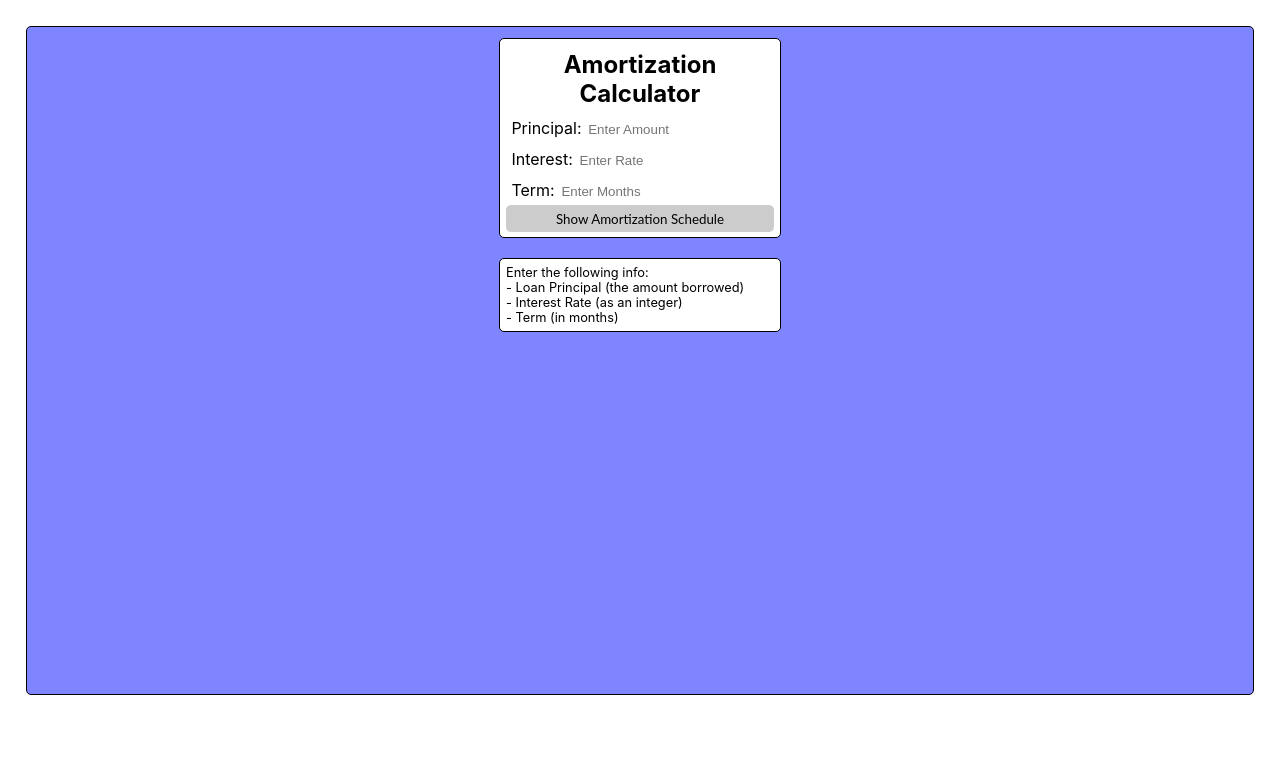
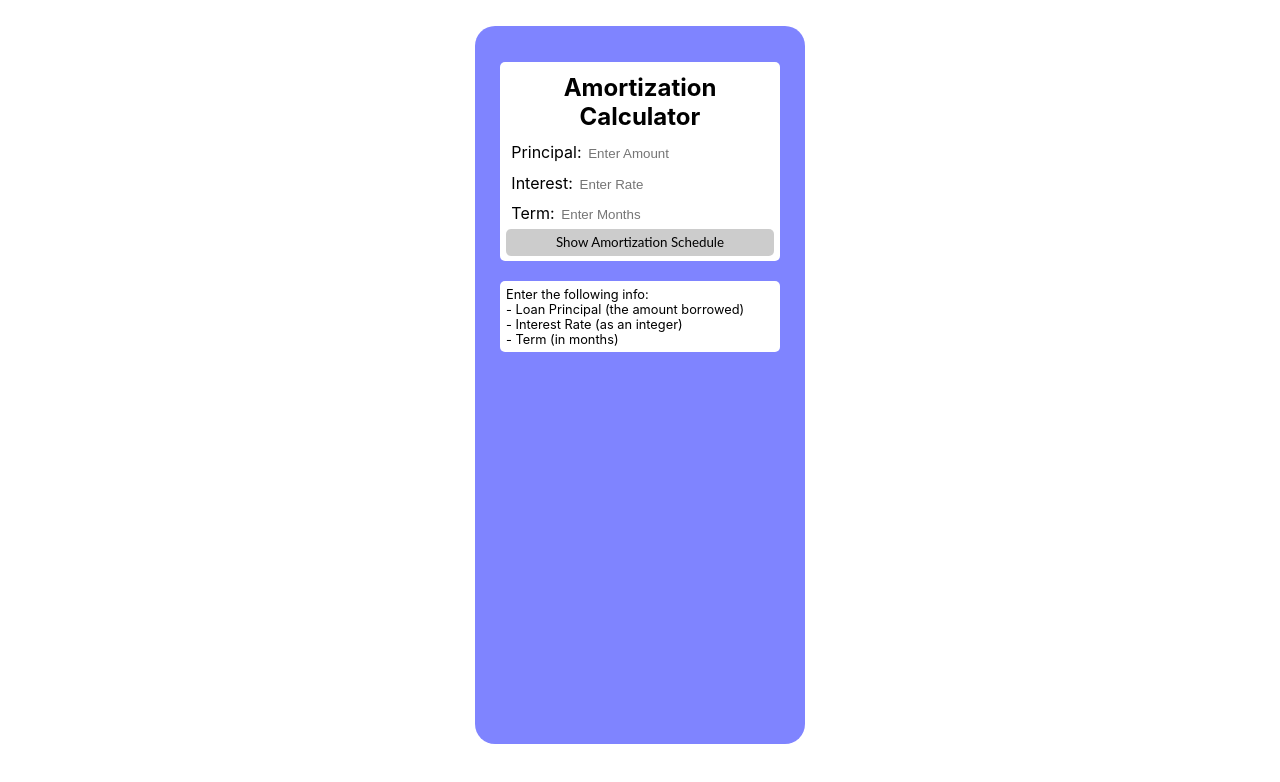
Before and after one commit to fsundstedt/amort-calculator-04-13-2020, a React (Create React App) app: page / in a window 1280 px wide. Shown: the top 782 px of the page. Built offline with nearby package versions, Linux system fonts and the light colour scheme.

Commit message:
starting to build tests for api component. base app functional. edge cases still problematic.

```diff
--- a/src/components/Styles.js
+++ b/src/components/Styles.js
@@ -1,6 +1,8 @@
 import styled from 'styled-components';
 
 export const Background = styled.div`
+  display: flexbox;
+  justify-content: center;
   background-color: white;
   min-height: 667px;
 `;
@@ -9,9 +11,10 @@ export const Main = styled.div`
   display: flexbox;
   background-color: rgba(0,10,255,0.5);
   min-height: 667px;
+  max-width: 375px;
   margin: 2%;
-  border: 1px solid;
-  border-radius: 5px;
+  padding: 2%;
+  border-radius: 20px;
   justify-content: center;
 `;
 
@@ -53,7 +56,6 @@ export const DefaultStyle = styled.div`
   margin-right: 0%;
   padding: 2%;
   font-size: 0.8rem;
-  border: 1px solid;
   border-radius: 5px;
 `;
 
@@ -65,7 +67,6 @@ export const Inputbox = styled.div`
   margin-top: 4%;
   margin-left: 0%;
   margin-right: 0%;
-  border: 1px solid;
   border-radius: 5px;
   padding: 2%;
 `;
@@ -98,7 +99,6 @@ export const Payment = styled.div`
 
 export const Border = styled.div`
   margin: 2%;
-  border: 1px solid;
   border-radius: 5px;
   background-color: white;
 `
```
Also changed, not shown: 1 other file (tests, documents, lock files or other folders).
